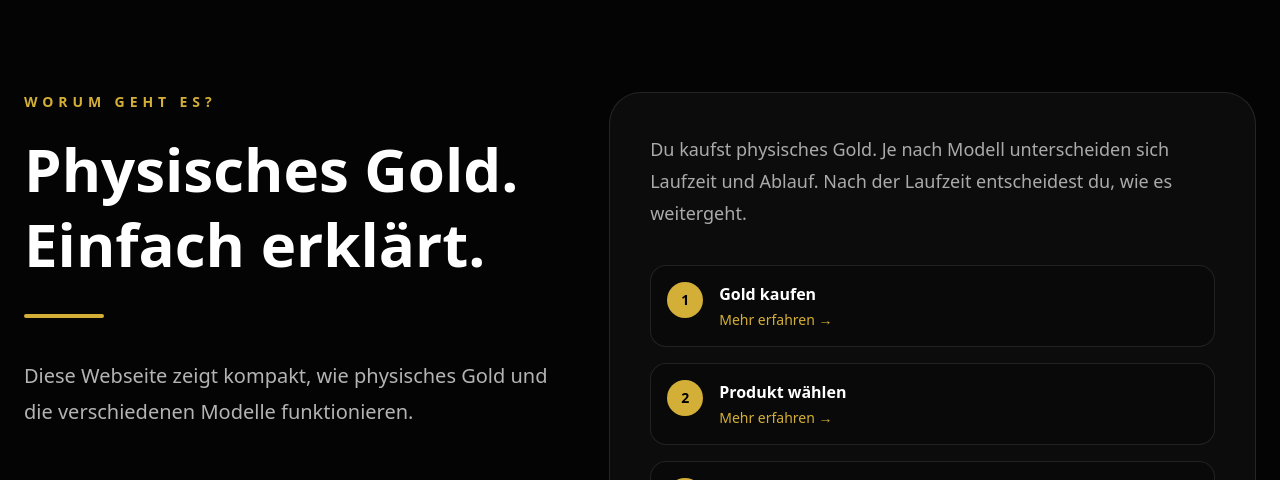
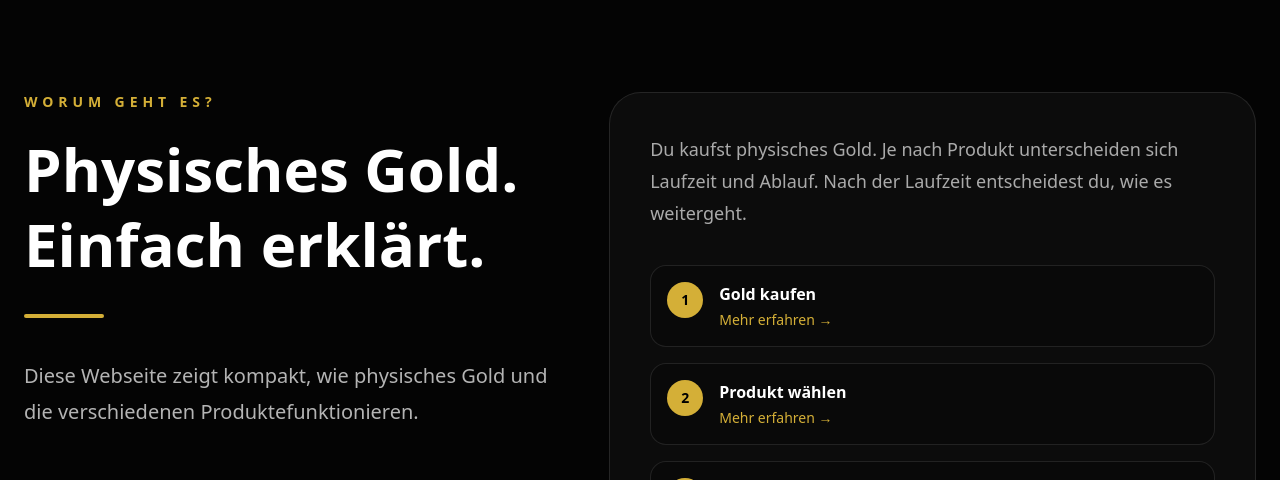
Before and after one commit to paszem/echte-werte-verstehen, a Next.js app: page / in a window 1280 px wide. Shown: the part 820-1300 px from the top of the page. Built offline with nearby package versions, Linux system fonts and the light colour scheme; no server answers.

Commit message:
Version 2 aktualisiert

```diff
--- a/app/components/Intro.tsx
+++ b/app/components/Intro.tsx
@@ -38,13 +38,13 @@ export default function Intro() {
 
           <p className="mt-10 text-xl leading-9 text-white/70">
             Diese Webseite zeigt kompakt, wie physisches Gold und die
-            verschiedenen Modelle funktionieren.
+            verschiedenen Produktefunktionieren.
           </p>
         </div>
 
         <div className="rounded-[2rem] border border-white/10 bg-white/[0.035] p-8 md:p-10">
           <p className="text-lg leading-8 text-white/65">
-            Du kaufst physisches Gold. Je nach Modell unterscheiden sich
+            Du kaufst physisches Gold. Je nach Produkt unterscheiden sich
             Laufzeit und Ablauf. Nach der Laufzeit entscheidest du, wie es
             weitergeht.
           </p>
```
